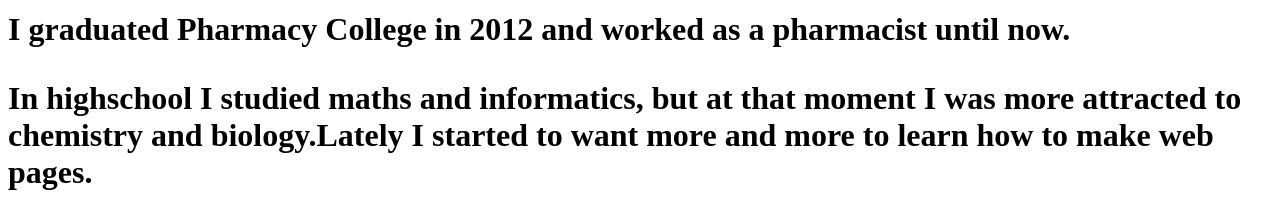
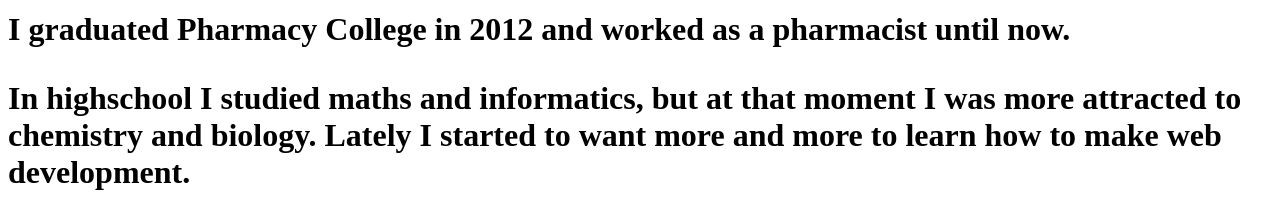
Before and after one commit to Doruta3089/html-portfolio, a plain HTML site: page public/About Me.html in a window 1280 px wide. Shown: the part 148-368 px from the top of the page. Drawn offline with Linux system fonts and the light colour scheme.

Commit message:
Add files via upload

```diff
--- a/public/About Me.html
+++ b/public/About Me.html
@@ -3,7 +3,9 @@
 <h1>About me<h1>
 <p>I am the mom of a little cute girl named Ilinca.</p>
 <p>I graduated Pharmacy College in 2012 and worked as a pharmacist until now.</p>
-<p>In highschool I studied maths and informatics, but at that moment I was more attracted to chemistry and biology.Lately I started to want more and more to learn how to make web pages.</p>
+<p>In highschool I studied maths and informatics,
+    but at that moment I was more attracted to chemistry and biology.
+    Lately I started to want more and more to learn how to make web development.</p>
 <p>In my free time I love to crochet amigurumis.</p>
 
 </html>
```
Also changed, not shown: public/MovieRanking.html (+0 -1 lines).
